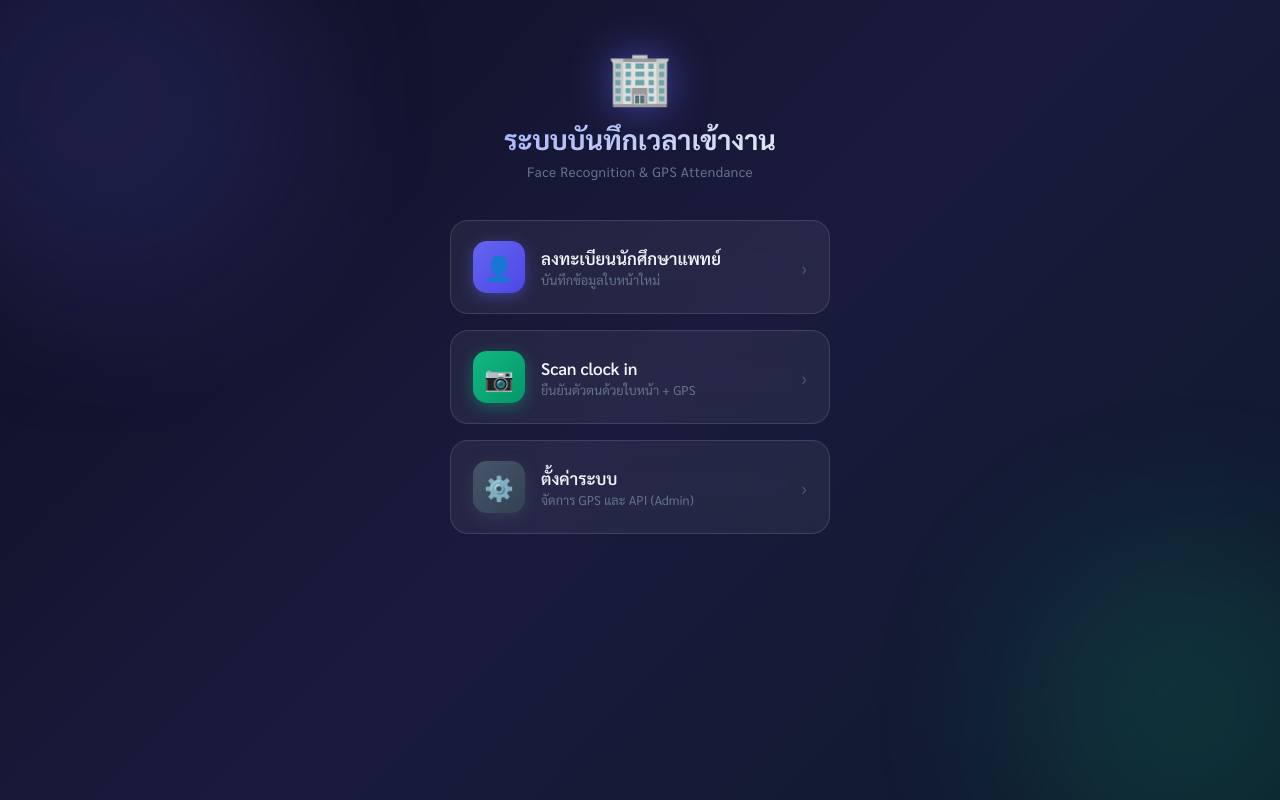
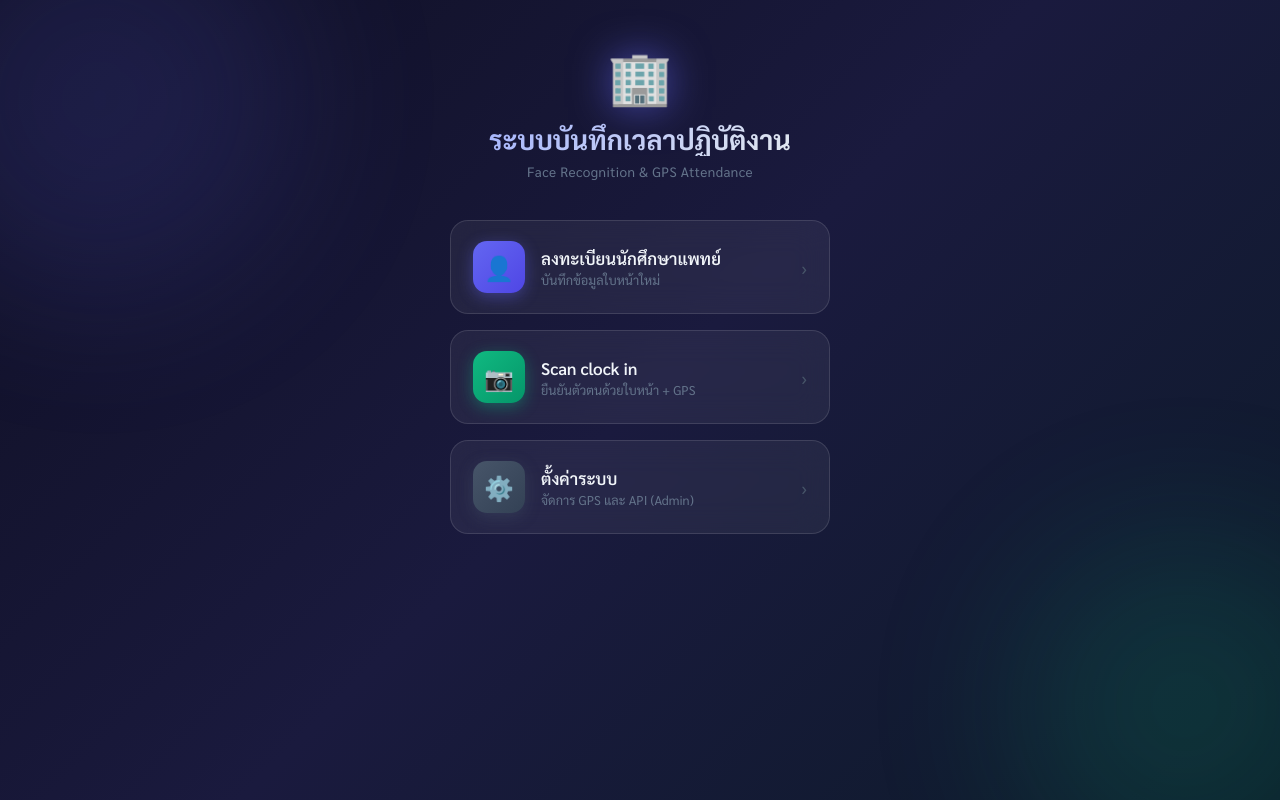
Before and after one commit to funsuperb/scan_attendance_V2, a plain HTML site: page index.html in a window 1280 px wide. Drawn offline with Linux system fonts and the light colour scheme.

Commit message:
Update index.html

```diff
--- a/index.html
+++ b/index.html
@@ -3,7 +3,7 @@
 <head>
   <meta charset="UTF-8">
   <meta name="viewport" content="width=device-width, initial-scale=1">
-  <title>ระบบบันทึกเวลาเข้างาน</title>
+  <title>ระบบบันทึกเวลาปฏิบัติงาน</title>
   <link href="https://fonts.googleapis.com/css2?family=Sarabun:wght@300;400;600;700&display=swap" rel="stylesheet">
   <script src="js/api-config.js"></script>
   <style>
@@ -158,7 +158,7 @@
 
   <div class="header">
     <span class="logo-icon">🏢</span>
-    <h1>ระบบบันทึกเวลาเข้างาน</h1>
+    <h1>ระบบบันทึกเวลาปฏิบัติงาน</h1>
     <p class="subtitle">Face Recognition &amp; GPS Attendance</p>
   </div>
 
```
